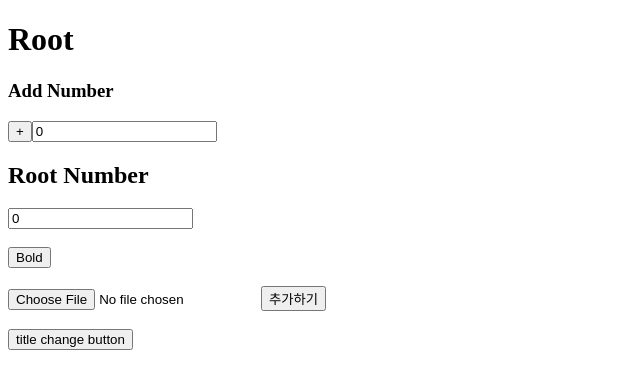
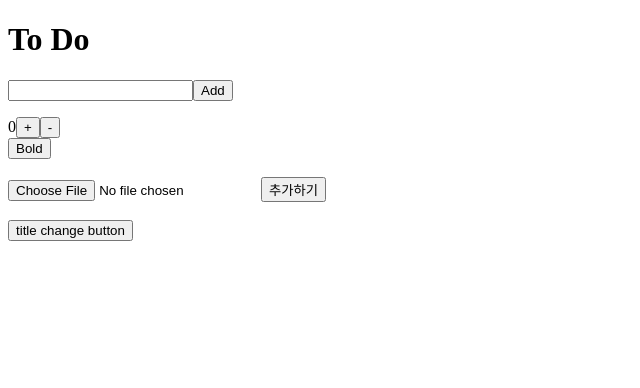
Before and after one commit to kgogo5/redux, a React (Create React App) app: page / in a window 1280 px wide. Shown: the top 388 px of the page, without its empty margins (0-640 px from the left). Built offline with nearby package versions, Linux system fonts and the light colour scheme.

Commit message:
react redux

```diff
--- a/package.json
+++ b/package.json
@@ -3,13 +3,17 @@
   "version": "0.1.0",
   "private": true,
   "dependencies": {
+    "@reduxjs/toolkit": "^1.4.0",
     "@testing-library/jest-dom": "^4.2.4",
     "@testing-library/react": "^9.3.2",
     "@testing-library/user-event": "^7.1.2",
     "axios": "^0.20.0",
     "react": "^16.13.1",
     "react-dom": "^16.13.1",
-    "react-scripts": "3.4.3"
+    "react-redux": "^7.2.1",
+    "react-router-dom": "^5.2.0",
+    "react-scripts": "3.4.3",
+    "redux": "^4.0.5"
   },
   "scripts": {
     "start": "react-scripts start",
--- a/src/App.js
+++ /dev/null
@@ -1,21 +0,0 @@
-import React, { Component } from "react";
-import AddNumber from "./Components/AddNumber";
-import DisplayNumber from "./Components/DisplayNumber";
-import MyEditor from "./Components/Editor";
-
-class App extends Component {
-  state = { number: 0 };
-  render() {
-    return (
-      <>
-        <h1>Root</h1>
-        <AddNumber number={this.state.number} />
-        <DisplayNumber number={this.state.number} />
-        <br />
-        <MyEditor />
-      </>
-    );
-  }
-}
-
-export default App;
--- a/src/Components/AddNumber.js
+++ /dev/null
@@ -1,15 +0,0 @@
-import React, { Component } from "react";
-
-class AddNumber extends Component {
-  render() {
-    return (
-      <div>
-        <h3>Add Number</h3>
-        <input type="button" value="+" />
-        <input type="text" value={this.props.number} />
-      </div>
-    );
-  }
-}
-
-export default AddNumber;
--- /dev/null
+++ b/src/Components/App.js
@@ -0,0 +1,29 @@
+import React, { useState } from "react";
+import { HashRouter as Router, Route } from "react-router-dom";
+import MyEditor from "./Editor";
+import Number from "./Number";
+import Home from "../Routes/Home";
+import Detail from "../Routes/Detail";
+
+export default function App() {
+  const [state, setState] = useState({ number: 0 });
+
+  const onClick = (e) => {
+    setState({
+      number: e.target.value === "+" ? state.number + 1 : state.number - 1,
+    });
+  };
+
+  return (
+    <>
+      <Router>
+        <Route path="/" exact component={Home}></Route>
+        <Route path="/:id" component={Detail}></Route>
+      </Router>
+      <form>
+        <Number state={state} Click={onClick} />
+      </form>
+      <MyEditor />
+    </>
+  );
+}
--- a/src/Components/DisplayNumber.js
+++ /dev/null
@@ -1,16 +0,0 @@
-import React, { Component } from "react";
-
-class DisplayNumber extends Component {
-  render() {
-    return (
-      <>
-        <div>
-          <h2>Root Number</h2>
-          <input type="text" value={this.props.number} />
-        </div>
-      </>
-    );
-  }
-}
-
-export default DisplayNumber;
--- /dev/null
+++ b/src/Components/Number.js
@@ -0,0 +1,13 @@
+import React from "react";
+
+const Number = (props) => {
+  return (
+    <>
+      <span>{props.state.number}</span>
+      <input type="button" value="+" onClick={props.Click} />
+      <input type="button" value="-" onClick={props.Click} />
+    </>
+  );
+};
+
+export default Number;
--- /dev/null
+++ b/src/Components/ToDo.js
@@ -0,0 +1,21 @@
+import React from "react";
+import { connect } from "react-redux";
+import { remove } from "../store";
+import { Link } from "react-router-dom";
+
+function ToDo({ text, onBtnClick, id }) {
+  return (
+    <li>
+      <Link to={`/${id}`}>{text}</Link>
+      <button onClick={onBtnClick}>DEL</button>
+    </li>
+  );
+}
+
+function mapDispatchToProps(dispatch, ownProps) {
+  return {
+    onBtnClick: () => dispatch(remove(ownProps.id)),
+  };
+}
+
+export default connect(null, mapDispatchToProps)(ToDo);
--- /dev/null
+++ b/src/Routes/Detail.js
@@ -0,0 +1,22 @@
+import React from "react";
+import { connect } from "react-redux";
+
+function Detail({ toDo }) {
+  return (
+    <>
+      <h1>{toDo?.text}</h1>
+      <h5>Created at: {toDo?.id}</h5>
+    </>
+  );
+}
+
+function mapStateToProps(state, ownProps) {
+  const {
+    match: {
+      params: { id },
+    },
+  } = ownProps;
+  return { toDo: state.find((toDo) => toDo.id === parseInt(id)) };
+}
+
+export default connect(mapStateToProps)(Detail);
--- /dev/null
+++ b/src/Routes/Home.js
@@ -0,0 +1,42 @@
+import React, { useState } from "react";
+import { connect } from "react-redux";
+import { add } from "../store";
+import ToDo from "../components/ToDo";
+
+function Home({ toDos, addToDo }) {
+  const [text, setText] = useState("");
+  function onChange(e) {
+    setText(e.target.value);
+  }
+  function onSubmit(e) {
+    e.preventDefault();
+    addToDo(text);
+    setText("");
+  }
+  return (
+    <>
+      <h1>To Do</h1>
+      <form onSubmit={onSubmit}>
+        <input type="text" value={text} onChange={onChange} />
+        <button>Add</button>
+      </form>
+      <ul>
+        {toDos.map((toDo) => (
+          <ToDo {...toDo} key={toDo.id} />
+        ))}
+      </ul>
+    </>
+  );
+}
+
+function mapStateToProps(state) {
+  return { toDos: state };
+}
+
+function mapDispatchToProps(dispatch) {
+  return {
+    addToDo: (text) => dispatch(add(text)),
+  };
+}
+
+export default connect(mapStateToProps, mapDispatchToProps)(Home);
--- a/src/index.js
+++ b/src/index.js
@@ -1,10 +1,14 @@
 import React from "react";
 import ReactDOM from "react-dom";
-import App from "./App";
+import { Provider } from "react-redux";
+import App from "./Components/App";
+import store from "./store";
 
 ReactDOM.render(
   <React.StrictMode>
-    <App />
+    <Provider store={store}>
+      <App />
+    </Provider>
   </React.StrictMode>,
   document.getElementById("root")
 );
--- /dev/null
+++ b/src/store.js
@@ -0,0 +1,17 @@
+import { configureStore, createSlice } from "@reduxjs/toolkit";
+
+const toDos = createSlice({
+  name: "toDosReducer",
+  initialState: [],
+  reducers: {
+    add: (state, action) => {
+      state.push({ text: action.payload, id: Date.now() });
+    },
+    remove: (state, action) =>
+      state.filter((toDo) => toDo.id !== action.payload),
+  },
+});
+
+export const { add, remove } = toDos.actions;
+
+export default configureStore({ reducer: toDos.reducer });
```
Also changed, not shown: 1 other file (tests, documents, lock files or other folders).
